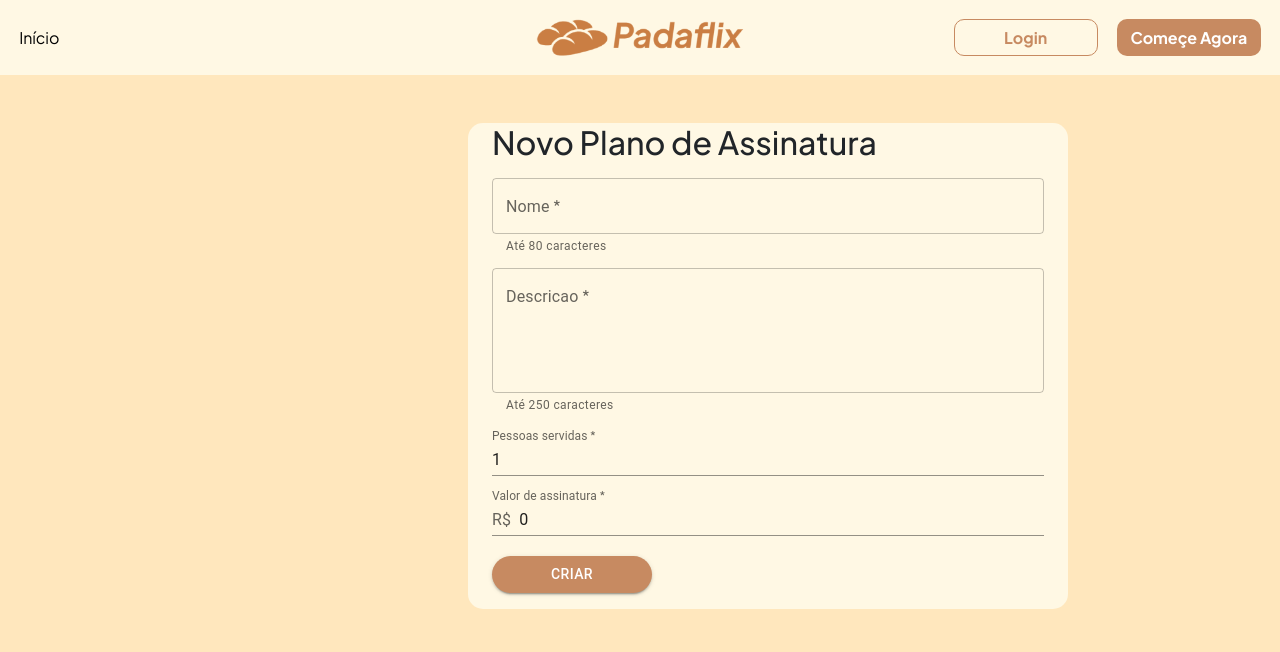
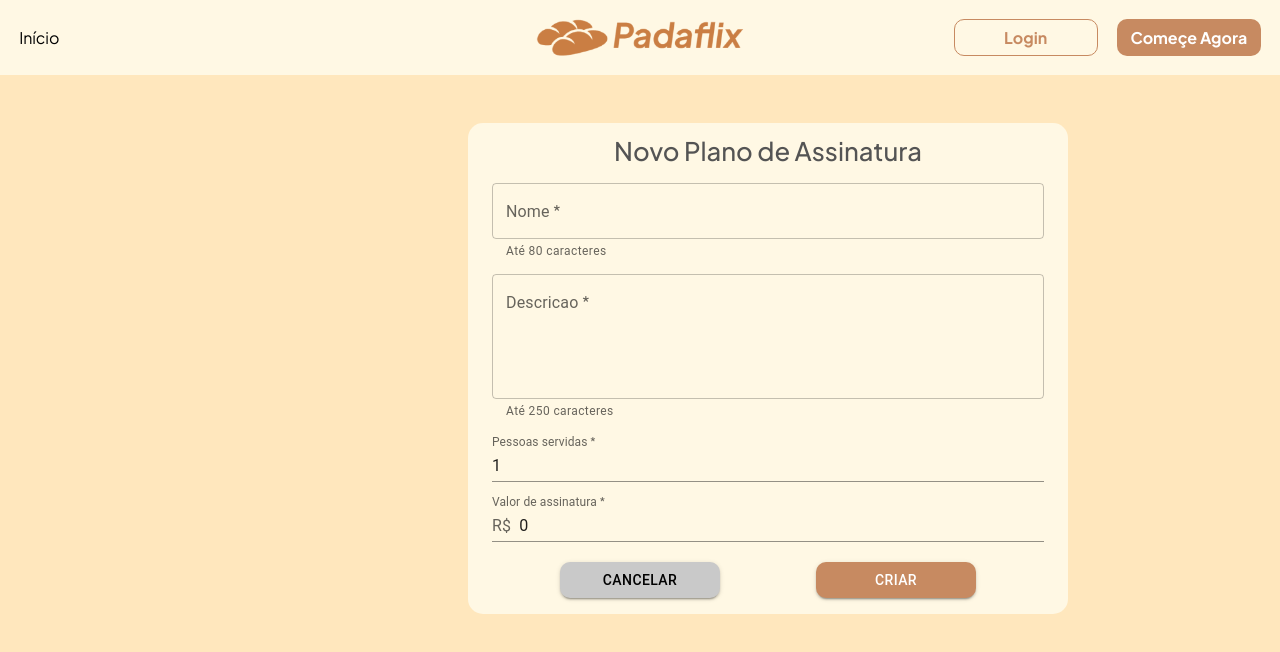
Before and after one commit to andrealvescorreia/padaflix, a React (Vite) app in the folder frontend/: page /padaria-planos/new in a window 1280 px wide. Shown: the top 652 px of the page. Built offline with nearby package versions, Linux system fonts and the light colour scheme; no server answers.

Commit message:
botão cancelar

```diff
--- a/frontend/src/components/NewSubscriptionPlanForm/index.tsx
+++ b/frontend/src/components/NewSubscriptionPlanForm/index.tsx
@@ -33,7 +33,7 @@ const NewSubscriptionPlanForm = ({ onSubmit, onCancel, disabled } : NewSubscript
                 component = "form"
                 autoComplete = "off"
             >
-                <h2>Novo Plano de Assinatura</h2>
+                <h2 className="form-title">Novo Plano de Assinatura</h2>
 
                 <TextField
                     label="Nome"
@@ -91,6 +91,14 @@ const NewSubscriptionPlanForm = ({ onSubmit, onCancel, disabled } : NewSubscript
                     }}
                     disabled={disabled}
                 />
+                <div className = "bttns-box">
+                    <Button
+                        variant="contained"
+                        className='cancel bttn'
+                        disabled={disabled}
+                        onClick={onCancel}
+                    >Cancelar
+                    </Button>
 
                     <Button
                         variant="contained"
@@ -99,6 +107,7 @@ const NewSubscriptionPlanForm = ({ onSubmit, onCancel, disabled } : NewSubscript
                         disabled={disabled}
                     >Criar
                     </Button>
+                </div>
             </Stack>
         </Container>
   );
--- a/frontend/src/components/NewSubscriptionPlanForm/styles.scss
+++ b/frontend/src/components/NewSubscriptionPlanForm/styles.scss
@@ -1,18 +1,36 @@
+@use '../../styles/variables';
+@use '../../styles/mixins';
+
 #new-subscription-plan-form{
 
-    background-color:  #FFF8E4;
+    background-color: #FFF8E4;
     border-radius: 15px;
     padding-bottom: 1rem;
 
+    .form-title{
+        text-align: center;
+        font-size: 1.6rem;
+        padding-top: 0.8rem;
+        color: #545454;
+    }
 
 
     .bttn{
         margin-top: 1rem;
+        width: 10rem;
+        border-radius: 10px;
     }
 
-    .submit{
-        width: 10rem;
-        border-radius: 20px;
+    .submit {
         background-color: #C78A61;
     }
+    .cancel {
+        background-color: #c9c9c9;
+        color: black;
+    }
+    .bttns-box{
+        @include mixins.flex-center;
+        gap: 6rem;
+    }
+
 }
```
Lines whose indentation alone changed are shown as unchanged.
